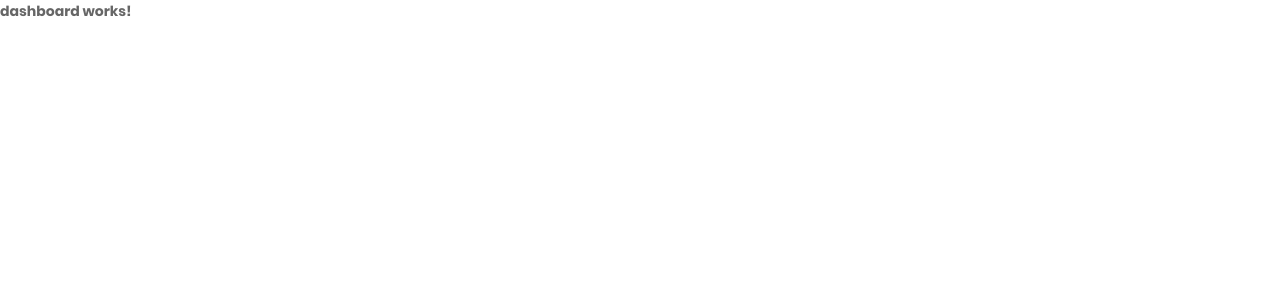
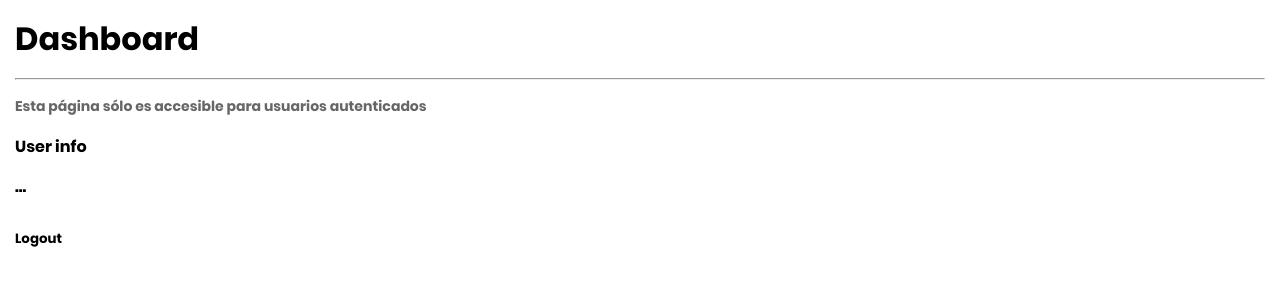
Before and after one commit to JL-OLEMAR/AuthApp-Frontend-Angular, an Angular app: page /dashboard in a window 1280 px wide. Shown: the top 300 px of the page. Built offline with nearby package versions, Linux system fonts and the light colour scheme.

Commit message:
add ruta de logout

```diff
--- a/src/app/auth/pages/login/login.component.ts
+++ b/src/app/auth/pages/login/login.component.ts
@@ -1,4 +1,6 @@
+/* eslint-disable @typescript-eslint/no-floating-promises */
 import { Component } from '@angular/core'
+import { Router } from '@angular/router'
 import { FormBuilder, FormGroup, Validators } from '@angular/forms'
 
 @Component({
@@ -12,10 +14,13 @@ export class LoginComponent {
     password: ['123456', [Validators.required, Validators.minLength(6)]]
   })
 
-  constructor (private readonly fb: FormBuilder) { }
+  constructor (
+    private readonly fb: FormBuilder,
+    private readonly router: Router
+  ) { }
 
   login (): void {
     console.log(this.miFormulario.value)
-    console.log(this.miFormulario.valid)
+    this.router.navigateByUrl('/dashboard')
   }
 }
--- a/src/app/auth/pages/register/register.component.html
+++ b/src/app/auth/pages/register/register.component.html
@@ -4,7 +4,7 @@
   class="login100-form"
   autocomplete="off"
 >
-  <span class="login100-form-title p-b-49">Nuevo usuario</span>
+  <span class="login100-form-title p-b-40">Nuevo usuario</span>
 
   <div class="wrap-input100 m-b-23">
     <span class="label-input100">Nombre</span>
--- a/src/app/auth/pages/register/register.component.ts
+++ b/src/app/auth/pages/register/register.component.ts
@@ -1,4 +1,6 @@
+/* eslint-disable @typescript-eslint/no-floating-promises */
 import { Component } from '@angular/core'
+import { Router } from '@angular/router'
 import { FormBuilder, FormGroup, Validators } from '@angular/forms'
 
 @Component({
@@ -13,10 +15,13 @@ export class RegisterComponent {
     password: ['123456', [Validators.required, Validators.minLength(6)]]
   })
 
-  constructor (private readonly fb: FormBuilder) {}
+  constructor (
+    private readonly fb: FormBuilder,
+    private readonly router: Router
+  ) {}
 
   registro (): void {
     console.log(this.miFormulario.value)
-    console.log(this.miFormulario.valid)
+    this.router.navigateByUrl('/dashboard')
   }
 }
--- a/src/app/protected/dashboard/dashboard.component.html
+++ b/src/app/protected/dashboard/dashboard.component.html
@@ -1 +1,9 @@
-<p>dashboard works!</p>
+<h1>Dashboard</h1>
+<hr />
+
+<p>Esta página sólo es accesible para usuarios autenticados</p>
+
+<h4>User info</h4>
+<pre>...</pre>
+
+<button (click)="logout()">Logout</button>
--- a/src/app/protected/dashboard/dashboard.component.ts
+++ b/src/app/protected/dashboard/dashboard.component.ts
@@ -1,13 +1,20 @@
-import { Component, OnInit } from '@angular/core'
+/* eslint-disable @typescript-eslint/no-floating-promises */
+import { Component } from '@angular/core'
+import { Router } from '@angular/router'
 
 @Component({
   selector: 'app-dashboard',
   templateUrl: './dashboard.component.html',
-  styles: []
+  styles: [`
+    * {
+      margin: 15px;
+    }
+  `]
 })
-export class DashboardComponent implements OnInit {
-  // constructor () { }
+export class DashboardComponent {
+  constructor (private readonly router: Router) {}
 
-  ngOnInit (): void {
+  logout (): void {
+    this.router.navigateByUrl('/auth')
   }
 }
```
